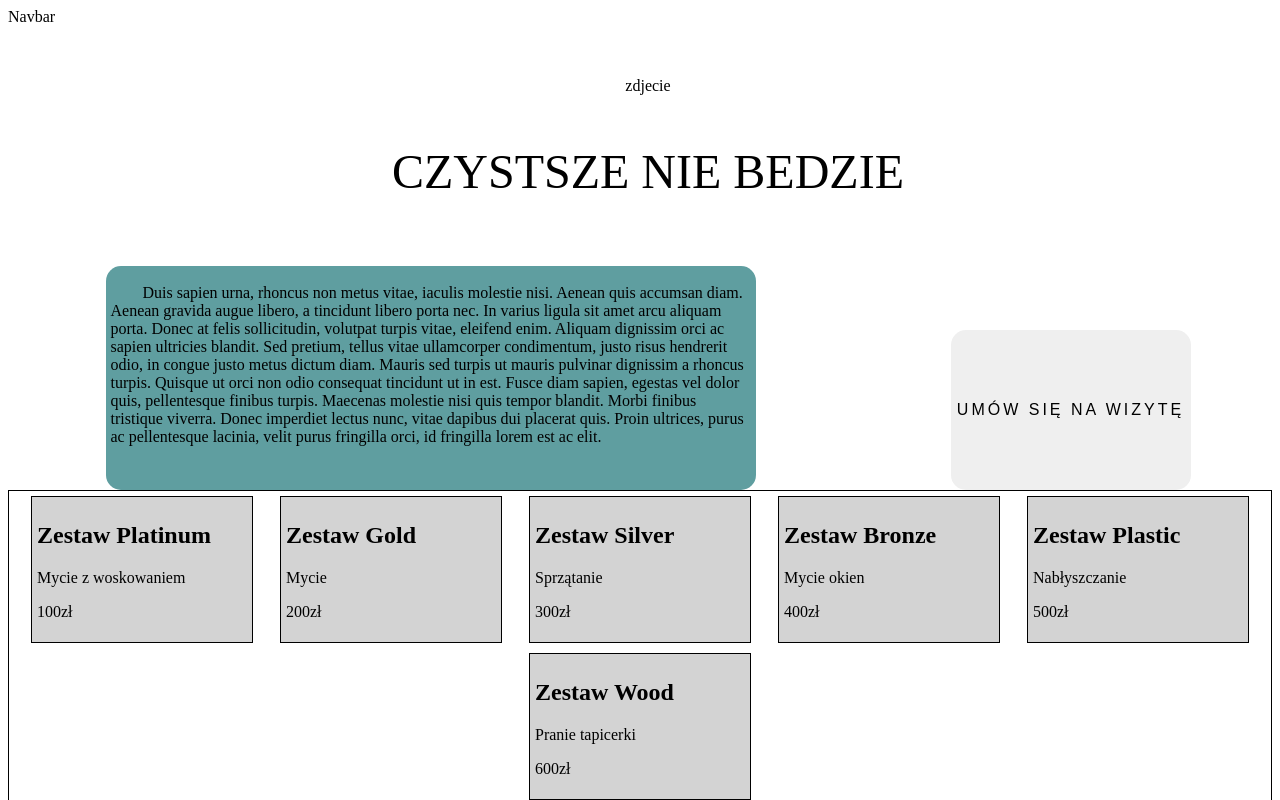
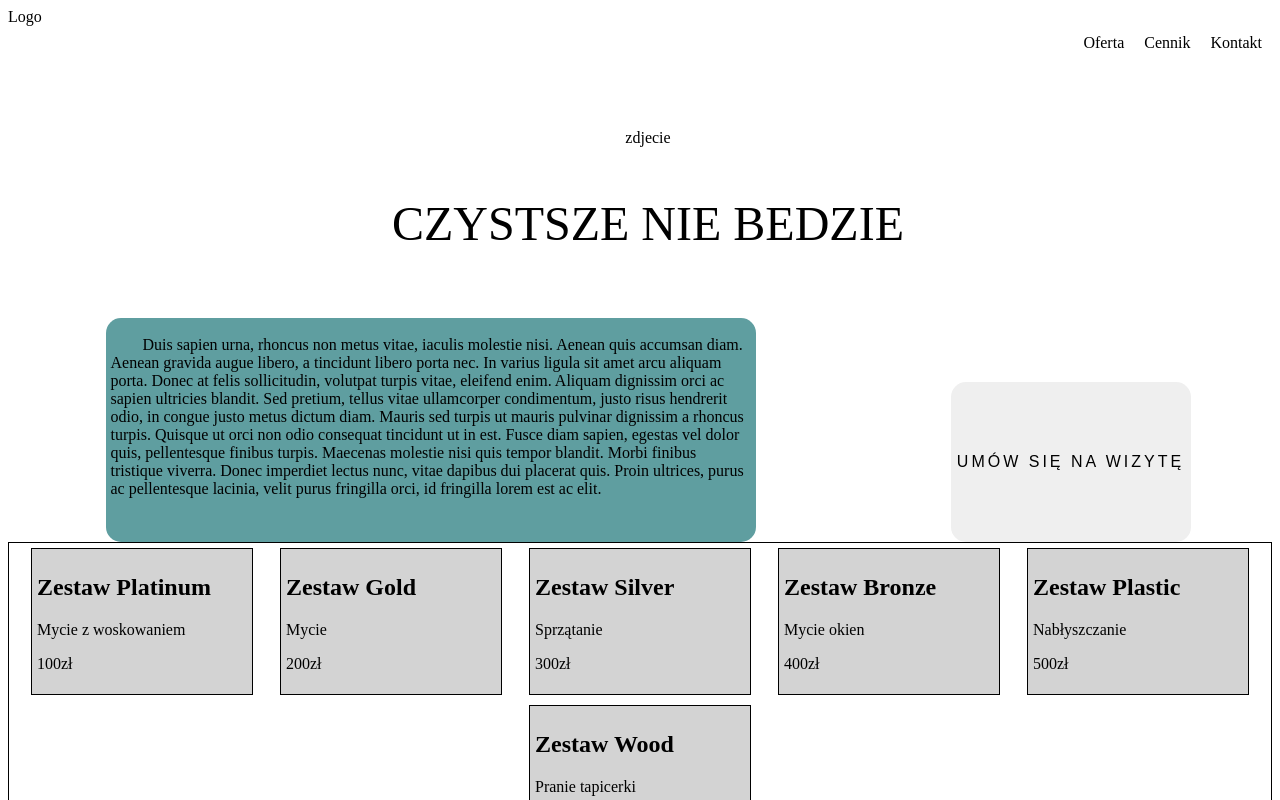
Before and after one commit to infoshareacademy/jfddr6-team-kanuni-team, a React (Create React App) app: page / in a window 1280 px wide. Shown: the top 800 px of the page. Built offline with nearby package versions, Linux system fonts and the light colour scheme; a web font is replaced by a local one.

Commit message:
feat: Navbar elements added

```diff
--- a/src/components/Home.js
+++ b/src/components/Home.js
@@ -15,4 +15,3 @@ const Home = () => {
 };
 
 export default Home;
-<div>Home</div>;
--- /dev/null
+++ b/src/components/Navbar/Navbar.css
@@ -0,0 +1,5 @@
+.navbar {
+  display: flex;
+  flex-direction: row;
+  justify-content: space-between;
+}
--- a/src/components/Navbar/Navbar.js
+++ b/src/components/Navbar/Navbar.js
@@ -1,5 +1,14 @@
+import Logo from '../NavbarElements/Logo.js';
+import NavbarLinks from '../NavbarElements/NavbarLinks.js';
+import "./Navbar.css"
+
 const Navbar = () => {
-  return <div>Navbar</div>;
+  return (
+    <div className="navbar">
+      <Logo />
+      <NavbarLinks />
+    </div>
+  );
 };
 
 export default Navbar;
--- /dev/null
+++ b/src/components/NavbarElements/Logo.js
@@ -0,0 +1,5 @@
+const Logo = () => {
+  return <div>Logo</div>;
+};
+
+export default Logo;
--- /dev/null
+++ b/src/components/NavbarElements/NavbarLinks.css
@@ -0,0 +1,9 @@
+.navbarLinks {
+  display: flex;
+  flex-direction: row;
+  list-style-type: none;
+}
+
+.navbarSingleLink {
+  padding: 10px;
+}
--- /dev/null
+++ b/src/components/NavbarElements/NavbarLinks.js
@@ -0,0 +1,15 @@
+import "./NavbarLinks.css";
+
+const NavBarLinks = () => {
+  return (
+    <div>
+      <ul className="navbarLinks">
+        <li className="navbarSingleLink">Oferta</li>
+        <li className="navbarSingleLink">Cennik</li>
+        <li className="navbarSingleLink">Kontakt</li>
+      </ul>
+    </div>
+  );
+};
+
+export default NavBarLinks
```
